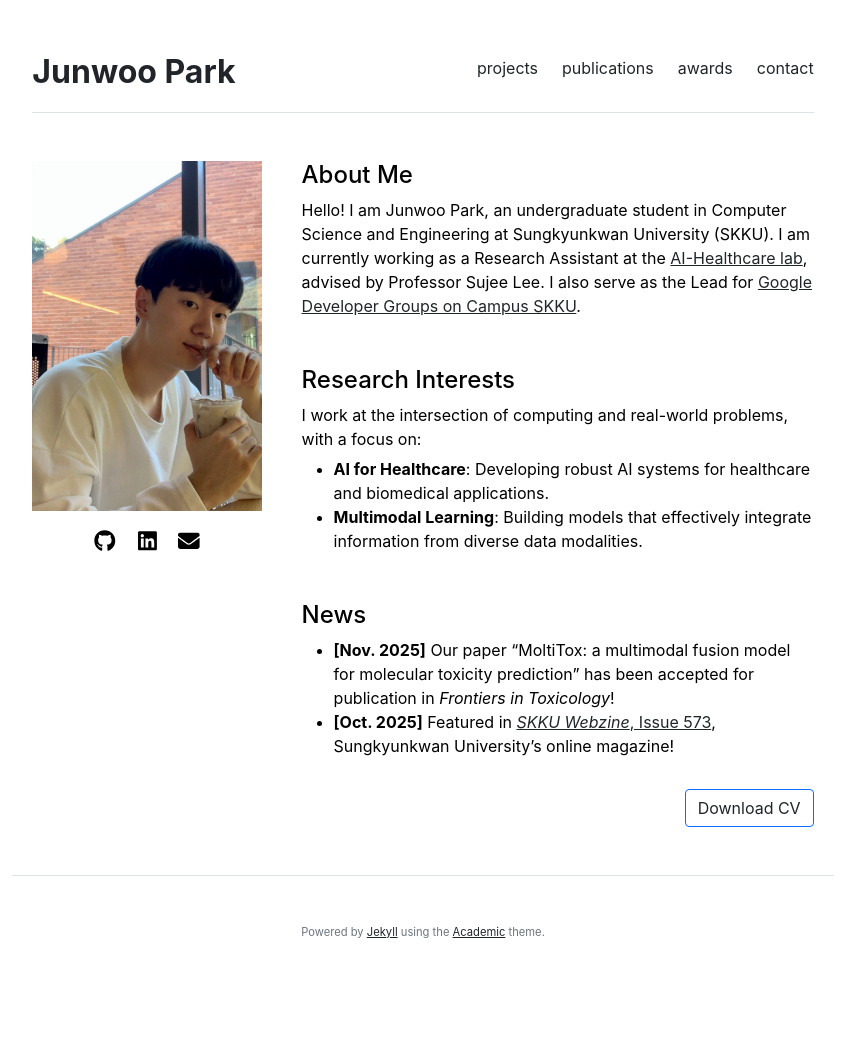
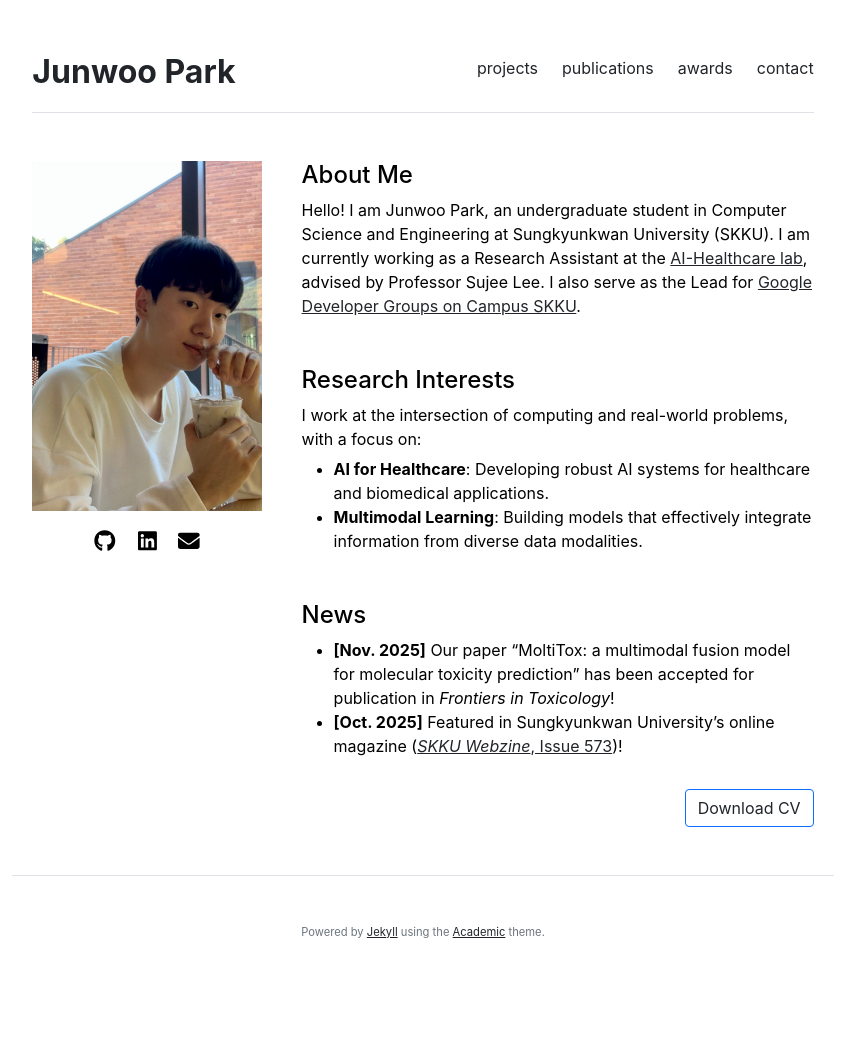
Before and after one commit to junwoop0/junwoop0.github.io, a Jekyll site: the page built from index.md, in a window 1280 px wide. Shown: the whole page, without its empty margins (217-1062 px from the left). Built offline with Jekyll 4.4.1, drawn with Linux system fonts in a browser that asks for light colours.

Commit message:
update profile

```diff
--- a/_includes/contact.html
+++ b/_includes/contact.html
@@ -5,7 +5,7 @@
       {% for contact in site.data.settings.contacts %}
       <div class="row g-5 mb-5">
         <div class="col-md-12">
-          <p>I'm always excited to discuss research opportunities and collaborate with faculty and peers on challenging problems in cutting-edge research.</p>
+          <p>I'm always excited to discuss research opportunities and collaborate with faculty and peers on challenging problems.</p>
           <p>Email: <a href="mailto:jw0528@g.skku.edu">jw0528@g.skku.edu</a> | <a href="mailto:junwooops@gmail.com">junwooops@gmail.com</a></p>
           <p>LinkedIn: <a href="https://www.linkedin.com/in/pjw00" target="_blank">www.linkedin.com/in/pjw00</a></p>
         </div>
--- a/index.md
+++ b/index.md
@@ -18,4 +18,4 @@ I work at the intersection of computing and real-world problems, with a focus on
 ## News
 
 - **[Nov. 2025]** Our paper "MoltiTox: a multimodal fusion model for molecular toxicity prediction" has been accepted for publication in *Frontiers in Toxicology*!
-- **[Oct. 2025]** Featured in <a href="https://webzine.skku.edu/skkuzine/section/people01.do?mode=list&articleNo=130314" target="_blank">*SKKU Webzine*, Issue 573</a>, Sungkyunkwan University's online magazine!
+- **[Oct. 2025]** Featured in Sungkyunkwan University's online magazine (<a href="https://webzine.skku.edu/skkuzine/section/people01.do?mode=list&articleNo=130314" target="_blank">*SKKU Webzine*, Issue 573</a>)!
```
